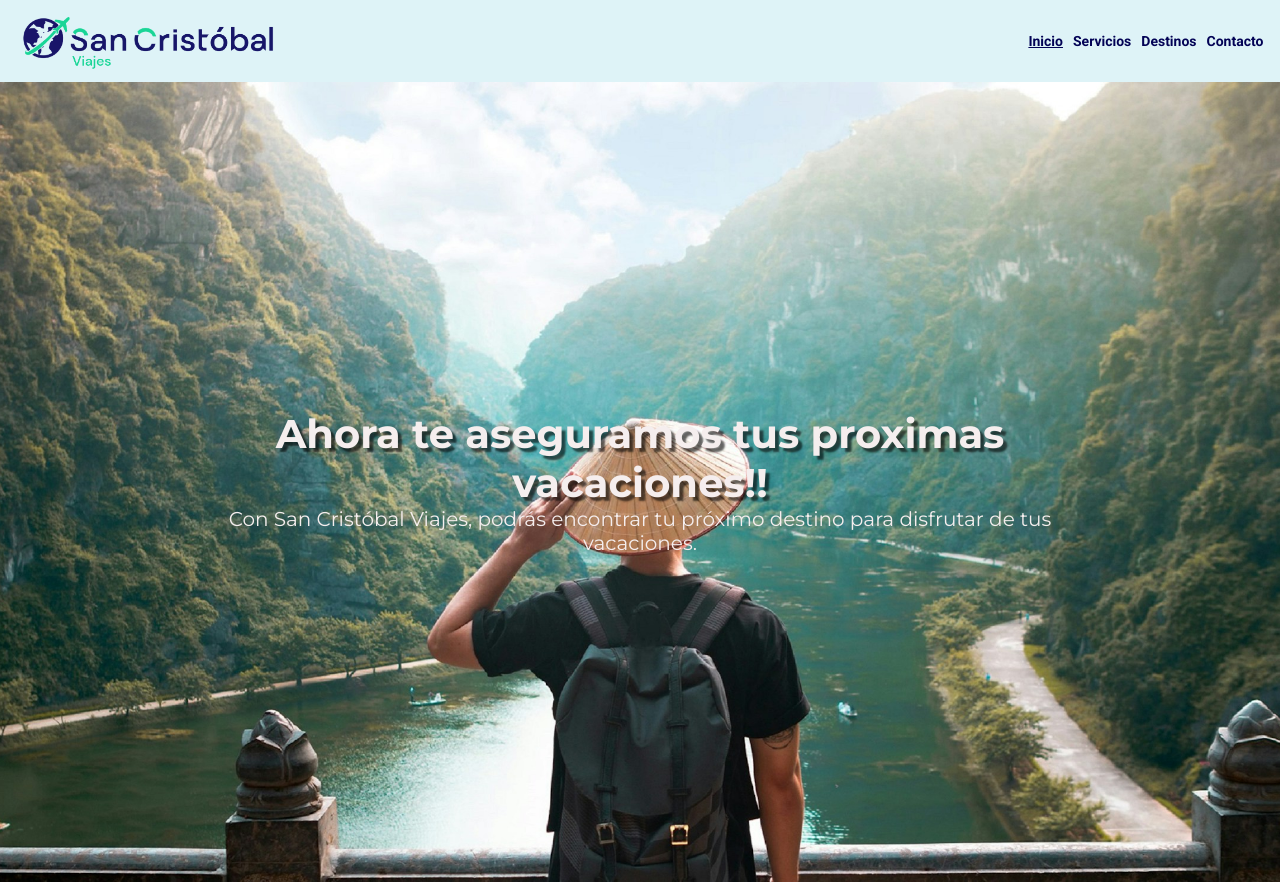
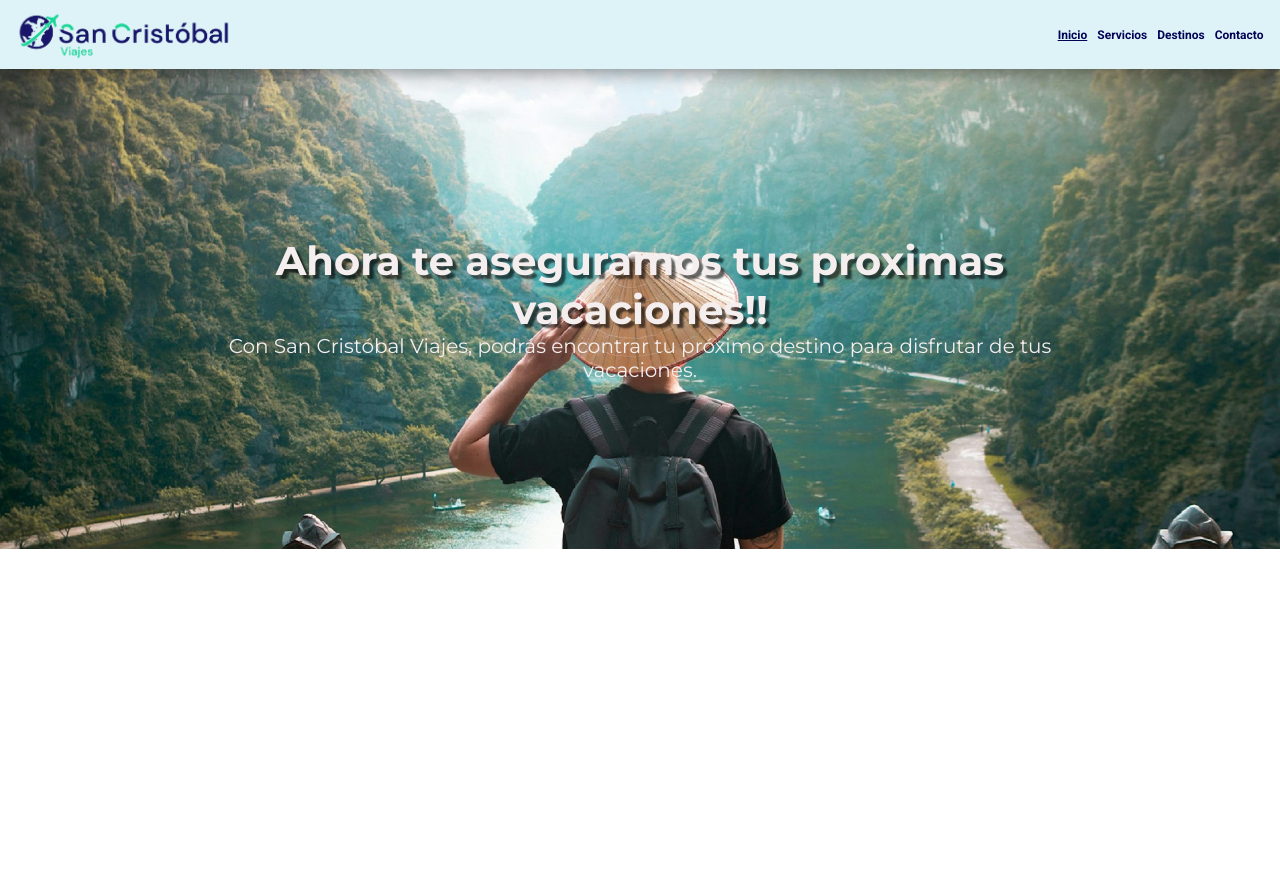
Before and after one commit to emaortigoza/San-Cristobal---viajes, a plain HTML site: page index.html in a window 1280 px wide. After the commit the page ends 800 px from the top, so only its background shows below. Drawn offline with Linux system fonts and the light colour scheme.

Commit message:
Se modifico el temño de la imagen principal y se agrego el efecto hover en el menu__item

```diff
--- a/css/style.css
+++ b/css/style.css
@@ -21,16 +21,17 @@ font-family: "Rubik", sans-serif;
     display: flex;
     justify-content: space-between;
     align-items: center;
+    position: sticky;
 }
 
 .cabecera .logo img{
-    width: 300px;
+    width: 250px;
     vertical-align: middle;
 }
 
 .navbar{
     font-family: "Roboto", sans-serif;
-    font-size: 14px;
+    font-size: 12px;
 }
 .menu {
     display: flex;
@@ -48,8 +49,12 @@ font-family: "Rubik", sans-serif;
         text-decoration: underline;
     }
 
+.menu__item:hover > a{
+    color: rgb(59, 63, 65);
+}
+
 .imagenPrincipal{
-    height: 100vh;
+    height: 60vh;
     background-image: url("../imagenes/portada.jpg");
     background-repeat: no-repeat;
     background-size: cover;
```
